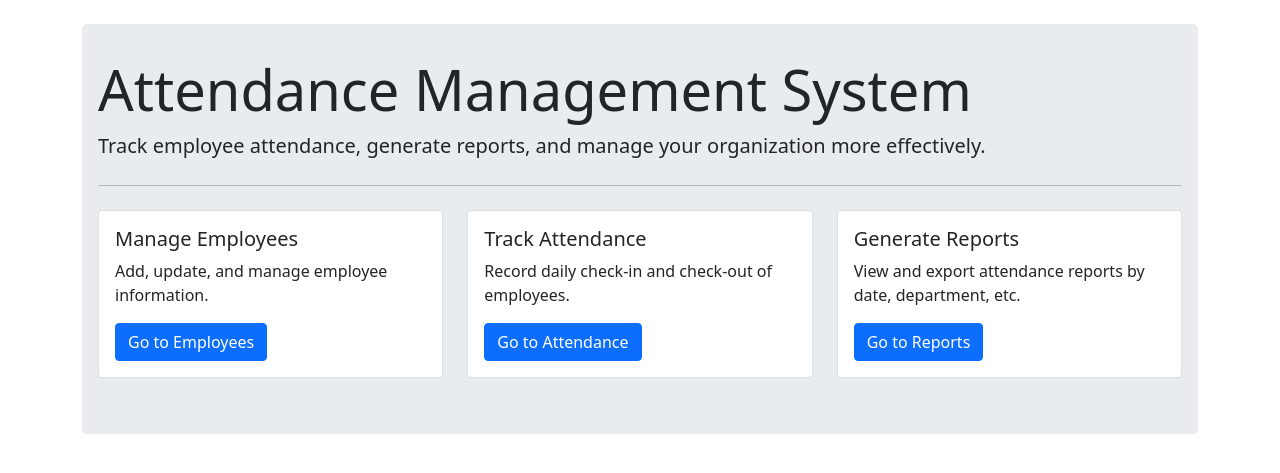
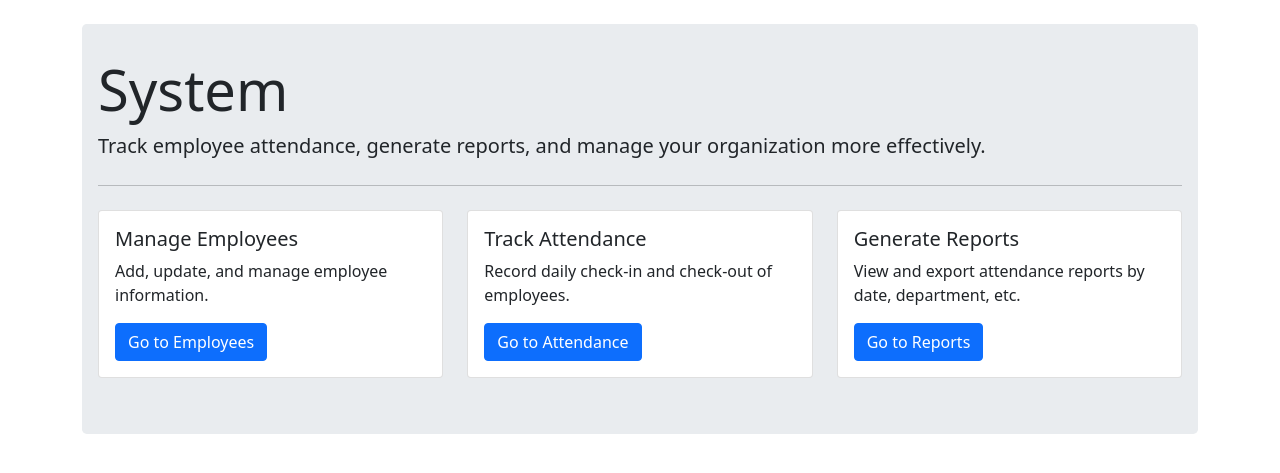
Before and after one commit to shwetaraut815/Attendance, a Flask app: page / in a window 1280 px wide. Shown: the part 56-529 px from the top of the page. Run offline with Flask 2, Linux system fonts and the light colour scheme; some libraries are stand-ins or nearby versions.

Commit message:
index file is updated

```diff
--- a/app/templates/index.html
+++ b/app/templates/index.html
@@ -2,7 +2,7 @@
 
 {% block content %}
 <div class="jumbotron">
-    <h1 class="display-4">Attendance Management System</h1>
+    <h1 class="display-4"> System</h1>
     <p class="lead">Track employee attendance, generate reports, and manage your organization more effectively.</p>
     <hr class="my-4">
     <div class="row">
```
